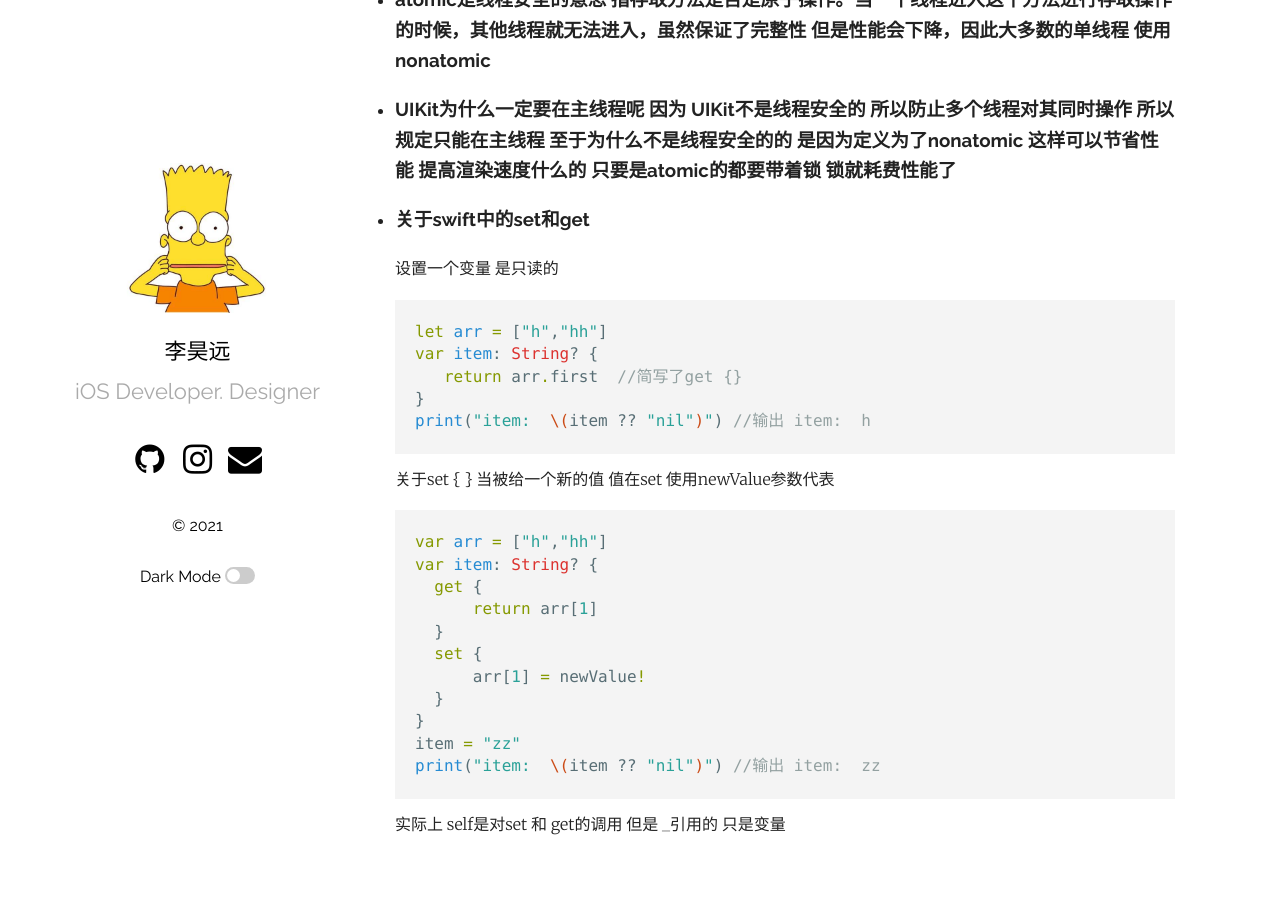
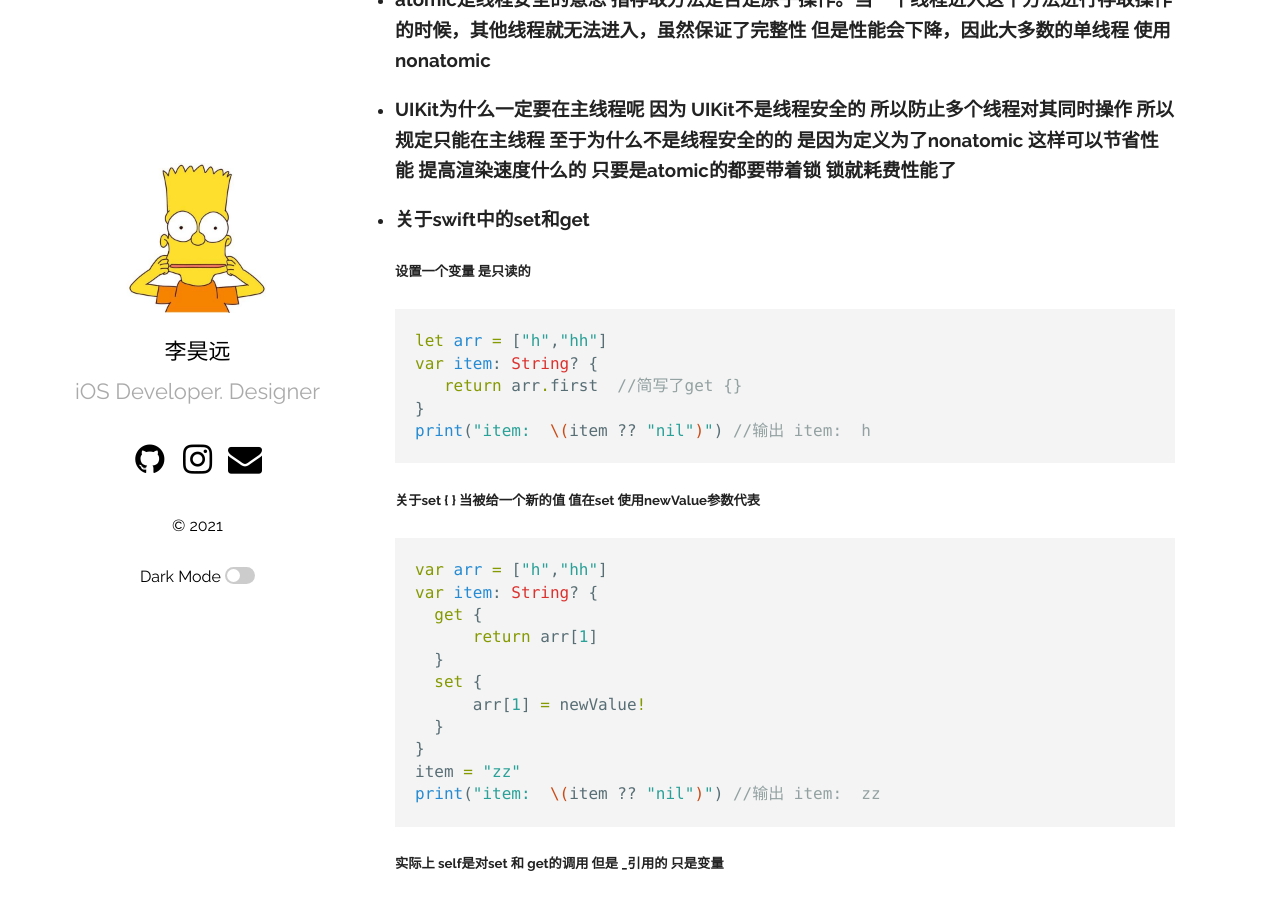
Before and after one commit to wohennengshui/lihaoyuan.github.io, a Jekyll site: the page built from _posts/2021-04-26-iOS_笔记迁移1.md, in a window 1280 px wide and 900 px high, scrolled down 1727 px. Built offline with Jekyll 4.4.1, drawn with Linux system fonts in a browser that asks for light colours.

Commit message:
markdown note

````diff
--- a/_posts/2021-04-26-iOS_笔记迁移1.md
+++ b/_posts/2021-04-26-iOS_笔记迁移1.md
@@ -51,7 +51,7 @@ NSMutableArray *arr = @[@"6",@"7"].mutableCopy;
 * ### UIKit为什么一定要在主线程呢 因为 UIKit不是线程安全的 所以防止多个线程对其同时操作 所以规定只能在主线程 至于为什么不是线程安全的的 是因为定义为了nonatomic 这样可以节省性能 提高渲染速度什么的 只要是atomic的都要带着锁 锁就耗费性能了
 
 * ### 关于swift中的set和get
-设置一个变量 是只读的
+##### 设置一个变量 是只读的
 ```swift
 let arr = ["h","hh"]
 var item: String? {
@@ -59,7 +59,7 @@ var item: String? {
 }
 print("item:  \(item ?? "nil")") //输出 item:  h
 ```
-关于set { } 当被给一个新的值 值在set 使用newValue参数代表
+##### 关于set { } 当被给一个新的值 值在set 使用newValue参数代表
 ```swift
 var arr = ["h","hh"]
 var item: String? {
@@ -73,4 +73,4 @@ var item: String? {
 item = "zz"
 print("item:  \(item ?? "nil")") //输出 item:  zz
 ```
-实际上 self是对set 和 get的调用 但是 _引用的 只是变量
+##### 实际上 self是对set 和 get的调用 但是 _引用的 只是变量
````
